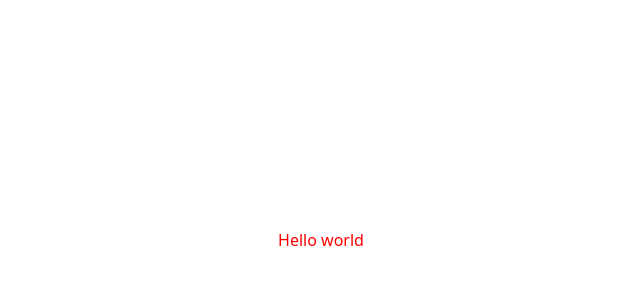
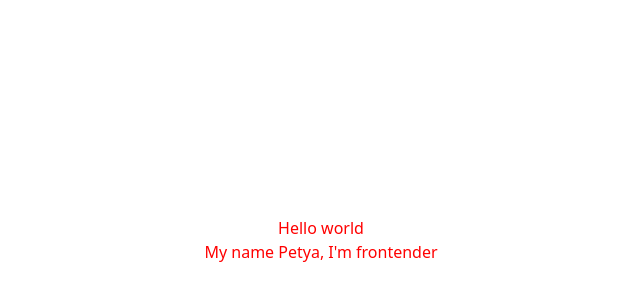
Before and after one commit to Siestaa/testChangeLog, a React (Vite) app: page / in a window 1280 px wide. Shown: the part 160-460 px from the top of the page, without its empty margins (319-959 px from the left). Built offline with nearby package versions, Linux system fonts and the light colour scheme.

Commit message:
feat: New Feature

```diff
--- a/src/App.tsx
+++ b/src/App.tsx
@@ -5,6 +5,7 @@ function App() {
   return (
     <>
      <div>Hello world</div>
+     <div className="">My name Petya, I'm frontender</div>
     </>
   )
 }
```
Also changed, not shown: .changeset/smart-mails-pull.md (added).
